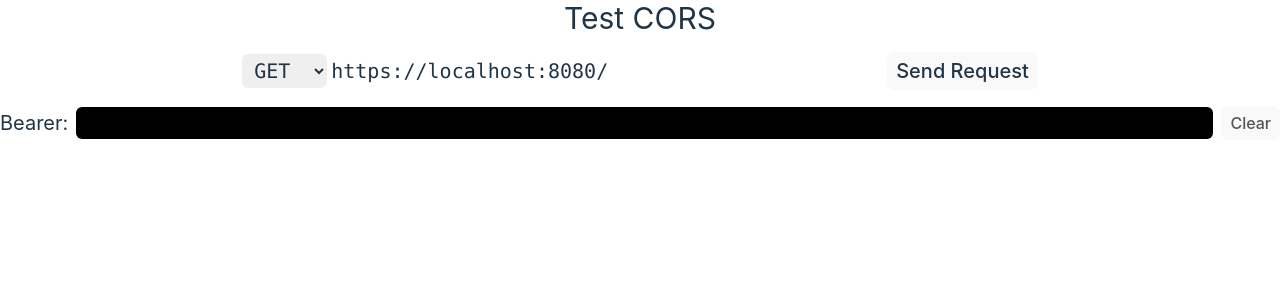
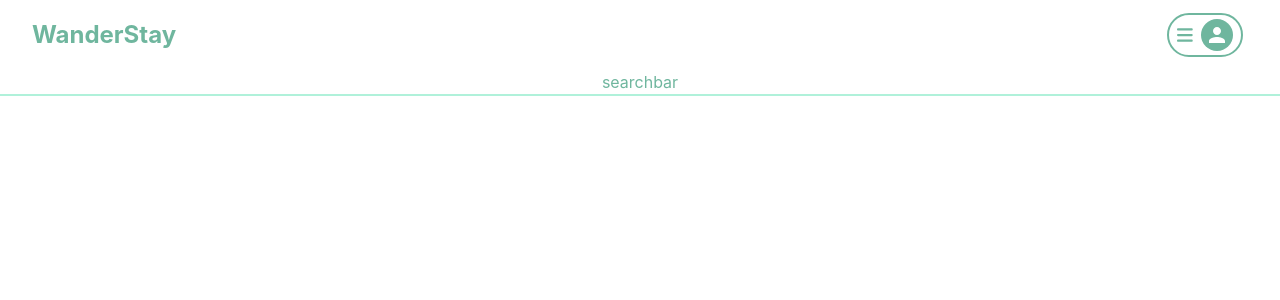
Before and after one commit to pspanoudakis/WanderStay, a React (Vite) app in the folder client-app/: page / in a window 1280 px wide. Shown: the top 300 px of the page. Built offline with nearby package versions, Linux system fonts and the light colour scheme.

Commit message:
use navbar in app

```diff
--- a/client-app/src/App.tsx
+++ b/client-app/src/App.tsx
@@ -1,115 +1,11 @@
 import { useState } from 'react';
 import './App.css';
-
-// const sampleRequestText = JSON.stringify({"username":"pavlos", "password":"pavlos"}, null, "\t");
+import { NavBar } from './components/NavBar';
 
 export function App() {
-	const DOMAIN_URL = 'https://localhost:8080/';
-	enum HTTP_METHOD {
-		GET = "GET",
-		POST = "POST"
-	};
-
-	const [method, setMethod] = useState(HTTP_METHOD.GET);
-	const [body, setBody] = useState('');
-	const [url, setUrl] = useState(DOMAIN_URL);
-	const [response, setResponse] = useState<string | null>(null);
-	const [jwt, setJwt] = useState('');
-
-	const sendRequest = () => {
-		fetch(
-			url,
-			{
-				method: method,
-				body: (
-					method === HTTP_METHOD.GET
-					?
-					undefined
-					:
-					body
-				),
-				headers: {
-                    'Content-Type': 'application/json',
-					'Authorization': jwt ? `Bearer ${jwt}` : ''
-                },
-			}
-		)
-		.then(r => {
-			if (r.headers.get("content-type") === "application/json") {
-				r.json().then(
-					obj => setResponse(JSON.stringify(obj, null, '\t'))
-				);
-			}
-			else {
-				r.text().then(txt => setResponse(txt));
-			}
-		})
-		.catch(err => {
-			console.error(err);
-			setResponse(null);
-		});
-	};
-
-	const updateUrl = (urlTail: string) => setUrl(`${DOMAIN_URL}${urlTail}`);
-
-	const updateMethod = (m: HTTP_METHOD) => setMethod(m)
-
 	return (
-		<div className="h-full flex justify-start items-center flex-col gap-4">
-			<p className='text-3xl'>Test CORS</p>
-			<div className='flex gap-1 justify-center items-center text-xl'>
-				<select className='outline-none rounded-md px-2 py-1 font-mono' onChange={e => updateMethod(e.target.value as HTTP_METHOD)}>
-				{
-					Object.values(HTTP_METHOD).map(
-						(m, i) => <option key={i} value={m}>{m}</option>
-					)
-				}
-				</select>
-				<code>{DOMAIN_URL}</code>
-				<input
-					type="text"
-					className='outline-none rounded-md px-2 py-1 font-mono'
-					onChange={e => updateUrl(e.target.value)}
-					spellCheck='false'
-				/>
-				<button className='py-1 px-2' onClick={sendRequest}>Send Request</button>
-			</div>
-			<div className='w-full flex gap-2 items-center'>
-				<p className='text-xl'>Bearer: </p>
-				<input
-					type="text"
-					className='bg-black flex-grow outline-none rounded-md px-2 py-1 font-mono'
-					onChange={e => setJwt(e.target.value)}
-					spellCheck='false'
-					value={jwt}
-				/>
-				<button className='py-1 px-2' onClick={ () => setJwt('')} disabled={jwt === ''}>Clear</button>
-			</div>
-			{
-				method === HTTP_METHOD.POST ?
-				<div className='w-full flex flex-col gap-2 items-start'>
-					<p className='text-xl'>Request Body:</p>
-					<textarea
-						className='px-2 py-1 font-mono bg-black w-full min-h-fit resize-none rounded-md outline-none'
-						spellCheck='false'
-						value={body}
-						onChange={e => setBody(e.target.value)}
-					/>
-				</div>
-				:
-				null
-			}
-			{
-				response ?
-				<div className='w-full flex flex-col gap-2 items-start'>
-					<p className='text-xl'>Response:</p>
-					<pre className='bg-black text-left rounded-md px-3 py-2 w-full whitespace-pre-wrap'>
-						{response}
-					</pre>
-				</div>
-				:
-				null
-			}
+		<div className="h-full flex justify-start items-center flex-col gap-4 w-full">
+			<NavBar/>
 		</div>
 	);
 }
```
Also changed, not shown: 1 other file (tests, documents, lock files or other folders).
